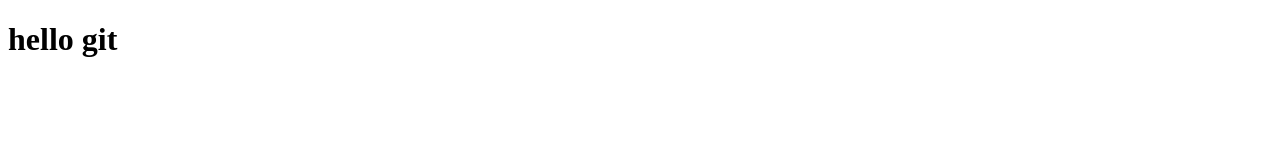
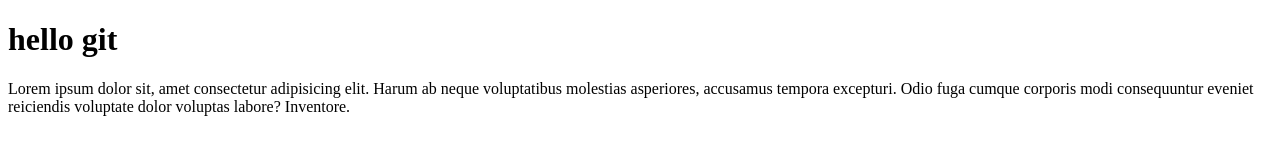
Before and after one commit to ahsanullah875/clone-website, a plain HTML site: page idex.html in a window 1280 px wide. Drawn offline with Linux system fonts and the light colour scheme.

Commit message:
paragramph added

```diff
--- a/idex.html
+++ b/idex.html
@@ -7,5 +7,6 @@
 </head>
 <body>
     <h1>hello git </h1>
+    <p>Lorem ipsum dolor sit, amet consectetur adipisicing elit. Harum ab neque voluptatibus molestias asperiores, accusamus tempora excepturi. Odio fuga cumque corporis modi consequuntur eveniet reiciendis voluptate dolor voluptas labore? Inventore.</p>
 </body>
 </html>
```
